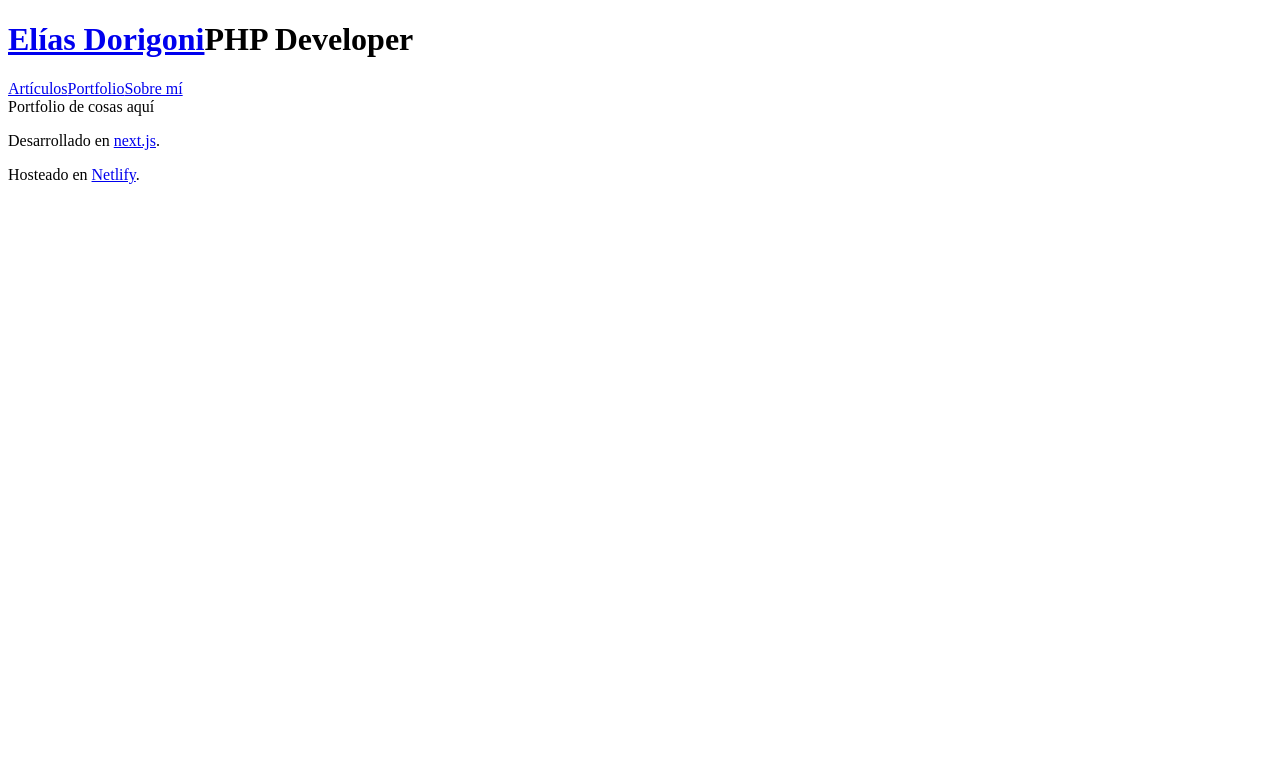
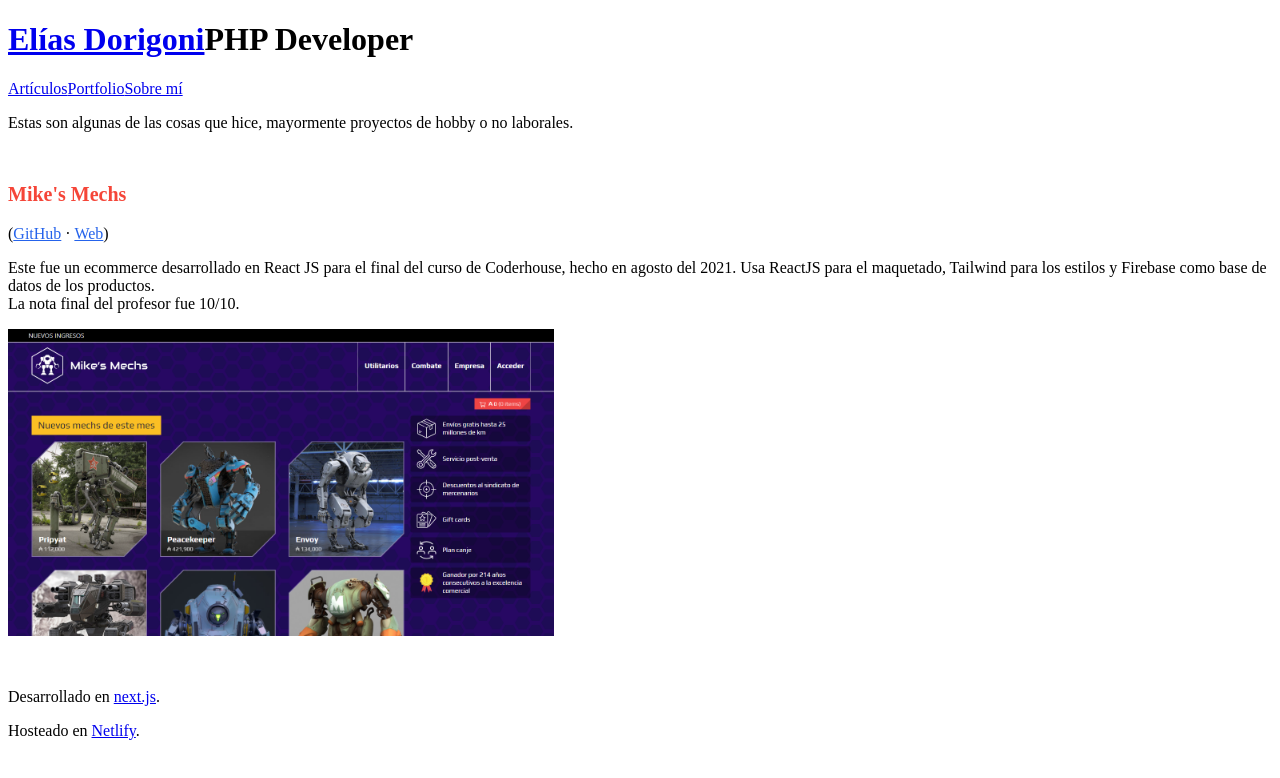
Before and after one commit to eliasdorigoni/web, a Next.js app: page /portfolio in a window 1280 px wide. Shown: the top 778 px of the page. Built offline with nearby package versions, Linux system fonts and the light colour scheme.

Commit message:
Agrega portfolio

```diff
--- a/jsconfig.json
+++ b/jsconfig.json
@@ -4,6 +4,7 @@
       "paths": {
         "~/components/*": ["components/*"],
         "~/lib/*": ["lib/*"],
+        "~/public/*": ["public/*"],
         "~/source/*": ["source/*"]
       }
     }
--- a/pages/portfolio.js
+++ b/pages/portfolio.js
@@ -1,9 +1,51 @@
-import Layout from "~/components/Layout";
+import Head from 'next/head'
+import Image from "next/image"
+import Layout from "~/components/Layout"
+import MikesMechsScreenshot from "~/public/img/screenshot-mikes-mechs.png"
 
 export default function Portfolio() {
   return (
     <Layout>
-      Portfolio de cosas aquí
+      <Head>
+        <title key="title">
+          Portfolio | Elías Dorigoni - Desarrollador web
+        </title>
+      </Head>
+      <p className="pt-4 mb-6">
+        Estas son algunas de las cosas que hice, mayormente proyectos de hobby o no
+        laborales.
+      </p>
+
+      <div className="portfolio-item flow-root">
+        <h2 className="inline-block mr-2">Mike's Mechs</h2>
+        <p className="inline-block text-gray-400">
+          (<a
+            href="https://github.com/eliasdorigoni/coderhouse-desafio-ecommerce"
+            target="_blank"
+            title="Repositorio en Github"
+            rel="noopener">GitHub</a> <span className="mx-0.5">&middot;</span> <a
+            href="https://mikes-mechs.netlify.app/"
+            target="_blank"
+            title="mikes-mechs.netlify.app"
+            rel="noopener">Web</a>)
+        </p>
+
+        <p className="mb-2">
+          Este fue un ecommerce desarrollado en React JS para el final del curso de Coderhouse, hecho
+          en agosto del 2021. Usa ReactJS para el maquetado, Tailwind para los estilos y Firebase como base de datos
+          de los productos.<br />
+          La nota final del profesor fue 10/10.
+        </p>
+
+        <div className="">
+          <Image
+            src={MikesMechsScreenshot}
+            alt="Mike's Mechs cover"
+            width={1366 * 0.4}
+            height={768 * 0.4}
+            />
+        </div>
+      </div>
     </Layout>
   )
 }
--- a/pages/sobre-mi.js
+++ b/pages/sobre-mi.js
@@ -1,8 +1,14 @@
 import Layout from "~/components/Layout";
+import Head from 'next/head'
 
 export default function SobreMi() {
   return (
     <Layout>
+      <Head>
+        <title key="title">
+          Sobre mí | Elías Dorigoni - Desarrollador web
+        </title>
+      </Head>
       <div class="content">
         <h2>Hola!</h2>
 
--- a/source/css/styles.css
+++ b/source/css/styles.css
@@ -67,3 +67,19 @@
     padding: 0.3rem 0.4rem;
     line-height: 1.18em;
 }
+
+.portfolio-item {
+    @apply pt-4 pb-8;
+}
+
+.portfolio-item h2 {
+    @apply text-primary font-bold text-xl;
+}
+
+.portfolio-item p a {
+    @apply text-blue-600;
+}
+
+.portfolio-item p a:hover {
+    @apply text-blue-800 underline;
+}
```
Also changed, not shown: pages/categories/[slug].js (line endings or trailing spaces), public/img/screenshot-mikes-mechs.png (added).
